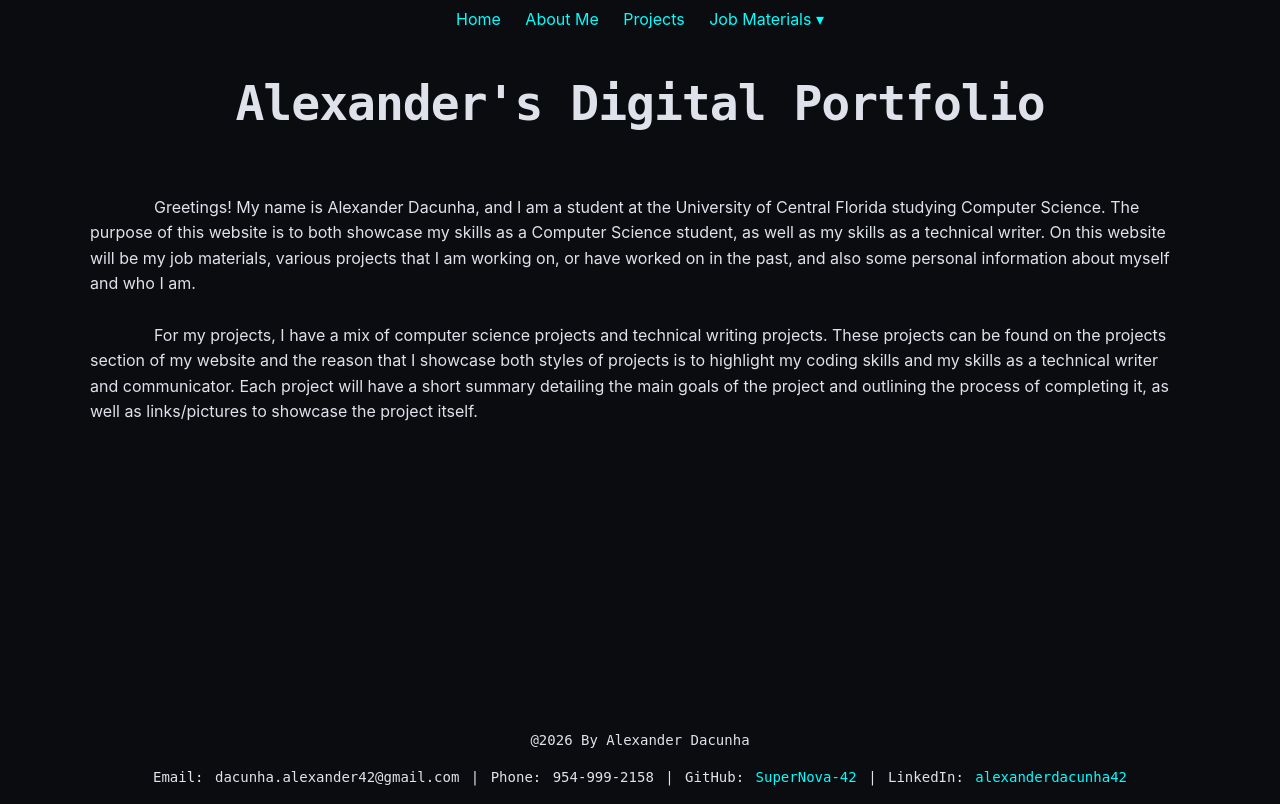
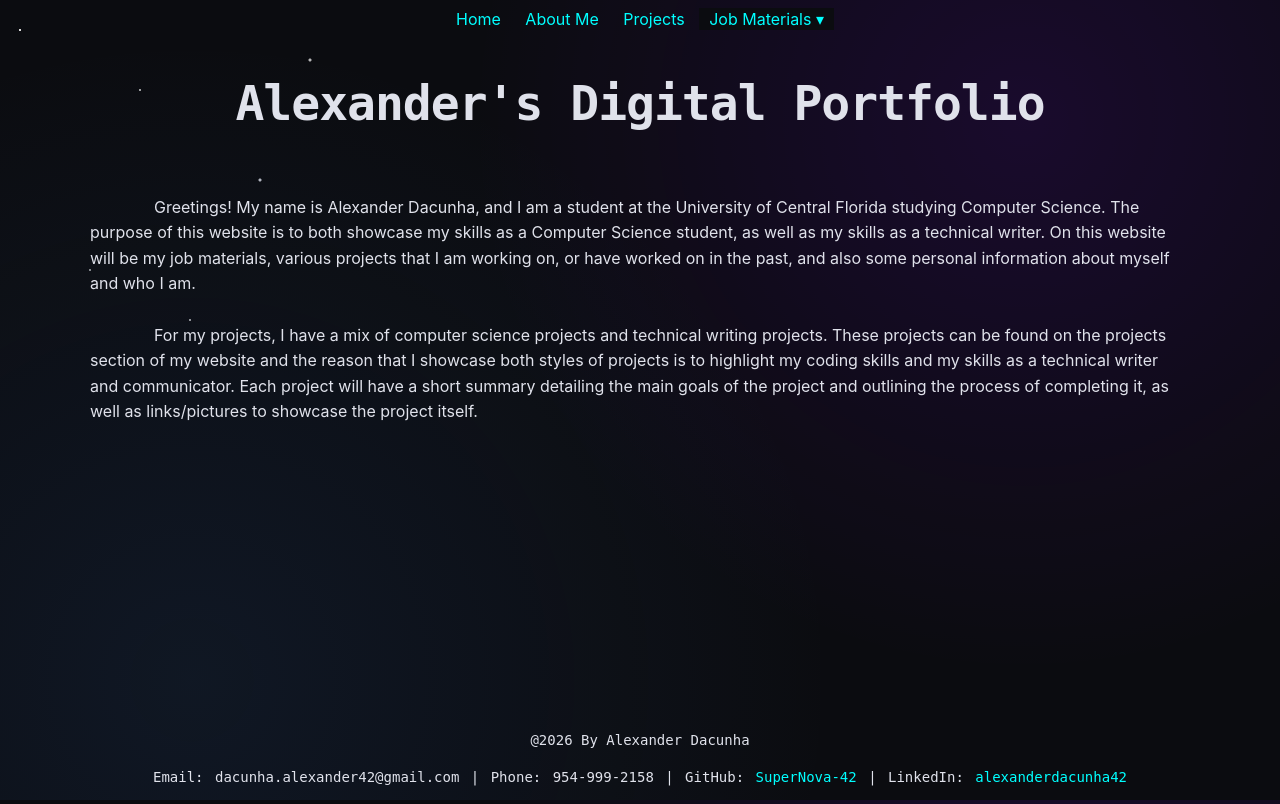
Before and after one commit to SuperNova-42/Personal-Website, a Flask app: page / in a window 1280 px wide. Run offline with Flask 3, Linux system fonts and the light colour scheme.

Commit message:
Added starry background with a space themed gradient

```diff
--- a/static/css/styles.css
+++ b/static/css/styles.css
@@ -2,6 +2,21 @@ body {
 
     background-color: #0B0C10;
 
+    background-image:
+        /* Subtle cosmic glow */
+        radial-gradient(circle at 80% 15%, rgba(128, 0, 255, 0.12) 0%, transparent 45%),
+        radial-gradient(circle at 15% 85%, rgba(58, 123, 213, 0.1) 0%, transparent 50%),
+        /* Crisp, scattered star layers */
+        radial-gradient(1.5px 1.5px at 20px 30px, rgba(255, 255, 255, 0.85) 50%, transparent 100%),
+        radial-gradient(1.5px 1.5px at 140px 90px, rgba(255, 255, 255, 0.6) 50%, transparent 100%),
+        radial-gradient(2px 2px at 260px 180px, rgba(224, 226, 235, 0.8) 50%, transparent 100%),
+        radial-gradient(1.5px 1.5px at 90px 270px, rgba(255, 255, 255, 0.5) 50%, transparent 100%),
+        radial-gradient(2px 2px at 310px 60px, rgba(255, 255, 255, 0.7) 50%, transparent 100%),
+        radial-gradient(1.5px 1.5px at 190px 320px, rgba(255, 255, 255, 0.55) 50%, transparent 100%);
+    background-size:
+        100% 100%, 100% 100%,
+        211px 211px, 283px 283px, 347px 347px, 419px 419px, 499px 499px, 577px 577px;
+    background-attachment: fixed;
 
     /* Fonts */
     font-family: 'Inter', 'Space Mono', sans-serif;
```
